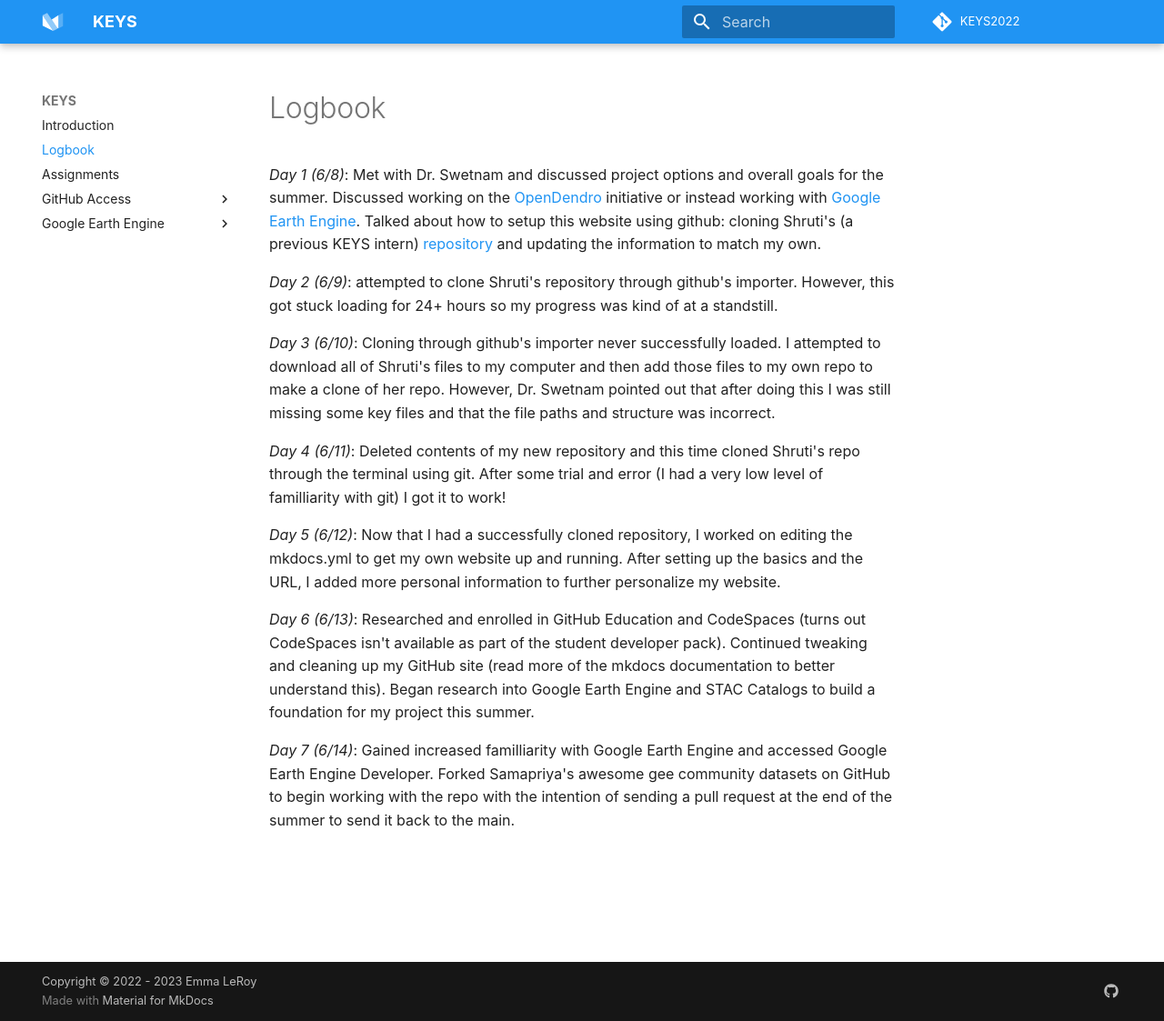
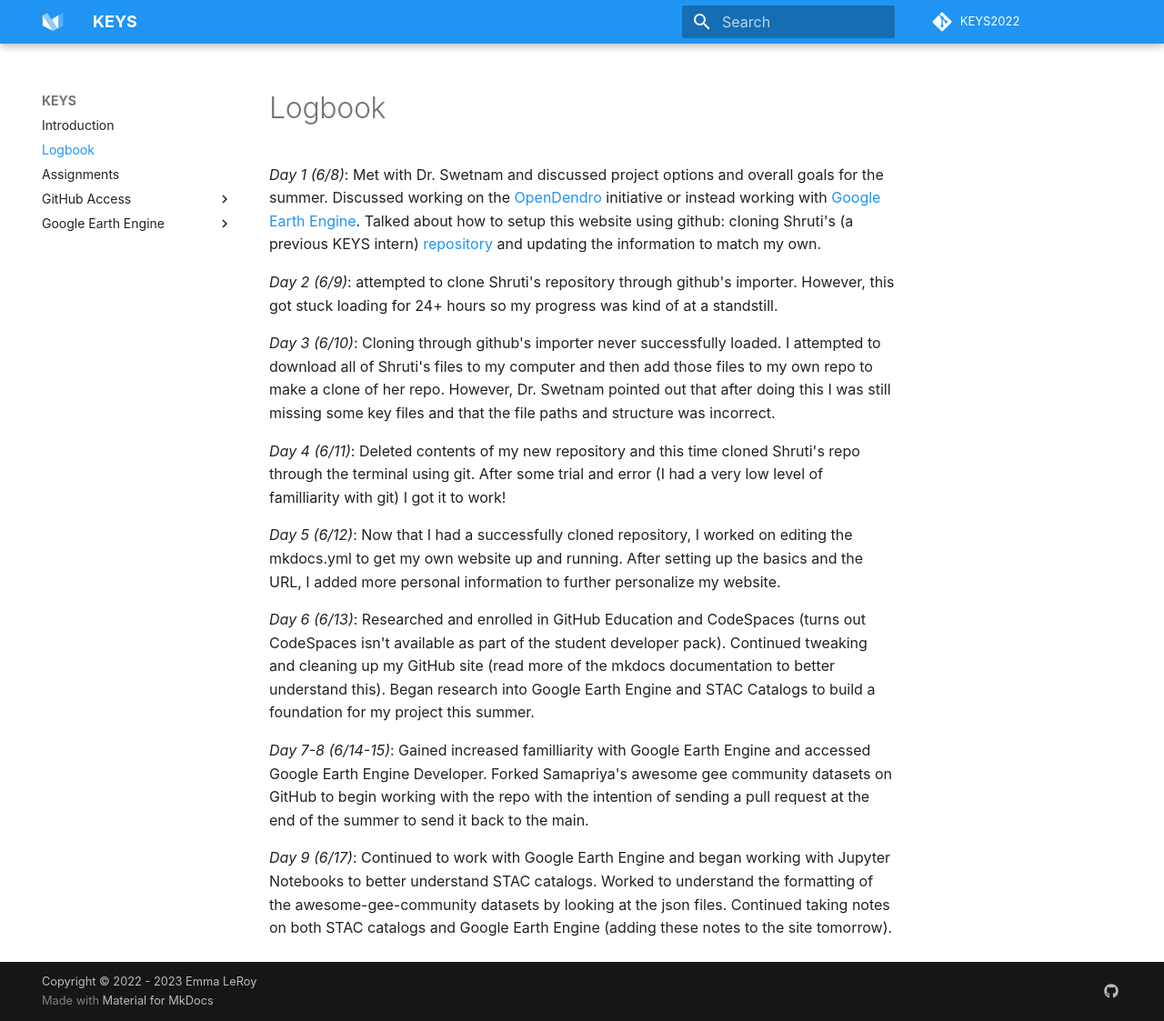
Before and after one commit to tyson-swetnam/mkdocs-material-template, an MkDocs documentation site: the page built from docs/logbook.md, in a window 1280 px wide and 1123 px high. Shown: the whole window at 91% size. Built offline with MkDocs 1.6.1 and Material for MkDocs 9.7.7, drawn with Linux system fonts in a browser that asks for light colours; some web fonts are replaced; comment, search, counter and statistics services are not loaded.

Commit message:
Update logbook.md

```diff
--- a/docs/logbook.md
+++ b/docs/logbook.md
@@ -13,4 +13,6 @@
 
 *Day 6 (6/13)*: Researched and enrolled in GitHub Education and CodeSpaces (turns out CodeSpaces isn't available as part of the student developer pack). Continued tweaking and cleaning up my GitHub site (read more of the mkdocs documentation to better understand this). Began research into Google Earth Engine and STAC Catalogs to build a foundation for my project this summer.
 
-*Day 7 (6/14)*: Gained increased familliarity with Google Earth Engine and accessed Google Earth Engine Developer. Forked Samapriya's awesome gee community datasets on GitHub to begin working with the repo with the intention of sending a pull request at the end of the summer to send it back to the main.
+*Day 7-8 (6/14-15)*: Gained increased familliarity with Google Earth Engine and accessed Google Earth Engine Developer. Forked Samapriya's awesome gee community datasets on GitHub to begin working with the repo with the intention of sending a pull request at the end of the summer to send it back to the main.
+
+*Day 9 (6/17)*: Continued to work with Google Earth Engine and began working with Jupyter Notebooks to better understand STAC catalogs. Worked to understand the formatting of the awesome-gee-community datasets by looking at the json files. Continued taking notes on both STAC catalogs and Google Earth Engine (adding these notes to the site tomorrow).
```
